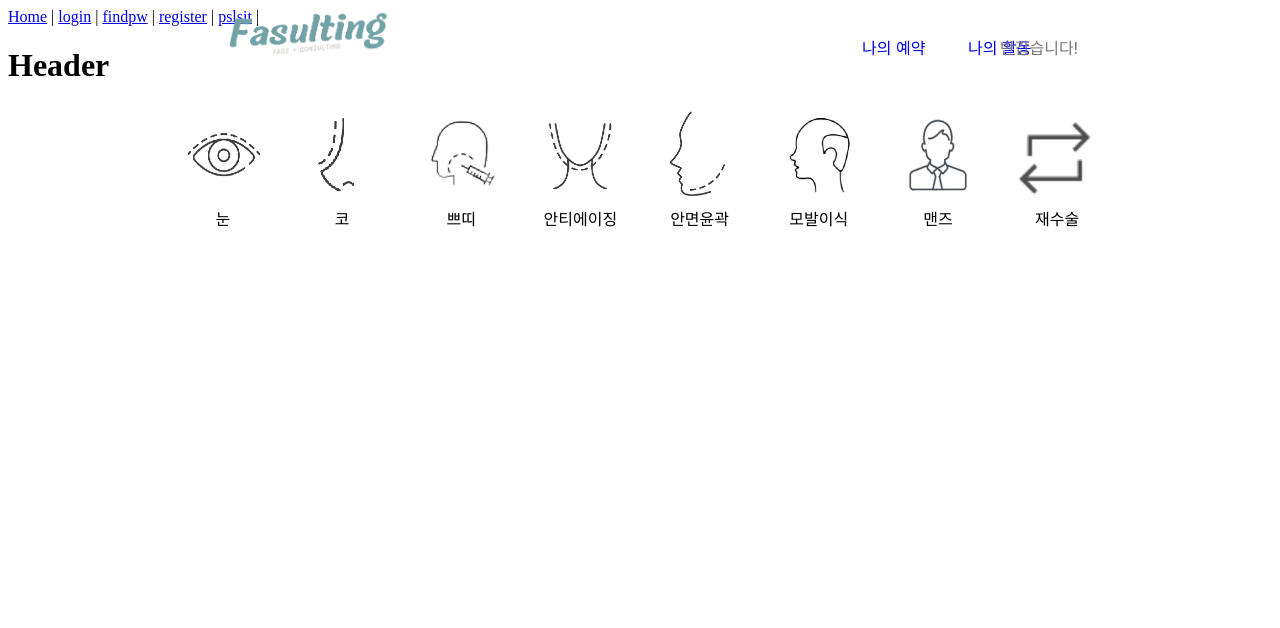
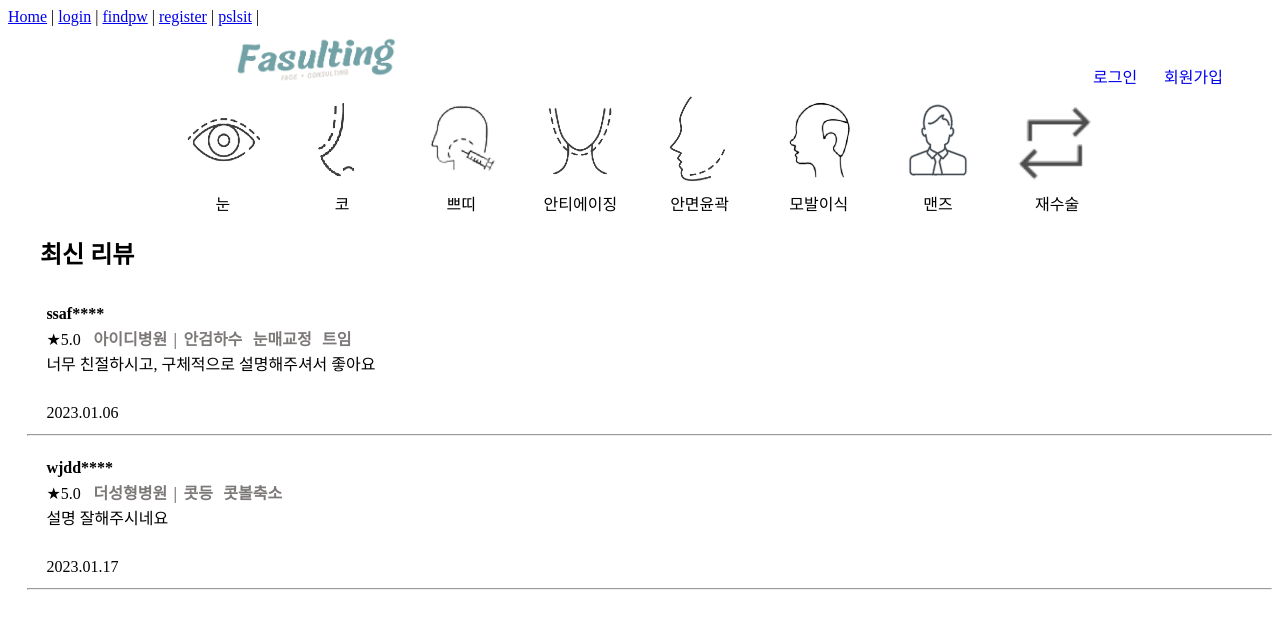
Before and after one commit to sungjeongeon/Fasulting, a React (Create React App) app in the folder fasulting/: page / in a window 1280 px wide. Shown: the top 628 px of the page. Built offline with nearby package versions, Linux system fonts and the light colour scheme.

Commit message:
Feat: ReviewList 컴포넌트 작성 및 mainCategory 수정

```diff
--- a/fasulting/src/components/Header.js
+++ b/fasulting/src/components/Header.js
@@ -5,11 +5,10 @@ import { useState } from "react";
 
 function Header() {
   // 로그인 여부에 따라, nav bar 링크가 달라지므로 state 이용
-  const [login, setLogin] = useState(true)
+  const [login, setLogin] = useState(false)
 
   return (
     <div>
-      <h1>Header</h1>
       <div className={styles.navbar}>
         <img className={styles.logo} src="assets/images/fasulting_logo.png" alt="logo"/>
         {login ?
--- a/fasulting/src/components/Header.module.css
+++ b/fasulting/src/components/Header.module.css
@@ -1,50 +1,38 @@
 .navbar {
-  position: absolute;
-  width: 1440px;
-  height: 65px;
-  left: 0px;
-  top: 0px;
+  position: relative;
+  width: 90rem;
+  height: 4.06rem;
 }
 
 .logo {
   position: absolute;
-  width: 169.23px;
-  height: 50px;
-  left: 224px;
-  top: 7px;
+  width: 10.56rem;
+  height: 3.13rem;
+  left: 14rem;
+  top: 0.44rem;
 }
 
 .login {
-  width: 42px;
-  height: 13px;
-  left: calc(50% - 42px/2 + 386px);
-  top: calc(50% - 13px/2 - 479.5px);
+  left: 67.81rem;
+  top: 1.63rem;
 }
 
 .register {
-  width: 57px;
-  height: 13px;
-  left: calc(50% - 57px/2 + 464.5px);
-  top: calc(50% - 13px/2 - 479.5px);
+  left: 72.25rem;
+  top: 1.63rem;
 }
 
 .reserve {
-  width: 117px;
-  height: 40px;
-  left: calc(50% - 117px/2 + 200.5px);
-  top: 12px;
+  left: 53.88rem;
+  top: 0.75rem;
 }
 
 .mypage {
-  width: 117px;
-  height: 40px;
   left: 968px;
   top: 12px;
 }
 
 .greeting {
-  width: 117px;
-  height: 40px;
   left: 1000px;
   top: 12px;
 }
@@ -64,3 +52,9 @@
 
   color: #7C7877;
 }
+
+/*
+.text {
+  width: 7.31rem;
+  height: 2.50rem;
+} */
--- a/fasulting/src/components/MainCategoryListItem.module.css
+++ b/fasulting/src/components/MainCategoryListItem.module.css
@@ -9,3 +9,8 @@
   display: flex;
   justify-content: center;
 }
+
+.img {
+  width: 40px;
+  height: 40px;
+}
--- /dev/null
+++ b/fasulting/src/components/ReviewList.js
@@ -0,0 +1,52 @@
+import React from "react"
+import ReviewListItem from "./ReviewListItem"
+import styles from "./ReviewList.module.css"
+function ReviewList() {
+	// 임시 데이터 (아이디, 리뷰 내용, 날짜, 병원, 세부 카테고리, 별점)
+	const tempdata = [
+		{
+			id: 'ssafffff',
+			content: '너무 친절하시고, 구체적으로 설명해주셔서 좋아요',
+			date: '2023.01.06',
+			hospital: '아이디병원',
+			subcategory: [
+				'안검하수',
+				'눈매교정',
+				'트임',
+			],
+			rating: 5.0
+		},
+		{
+			id: 'wjddnjsdnd',
+			content: '설명 잘해주시네요',
+			date: '2023.01.17',
+			hospital: '더성형병원',
+			subcategory: [
+				'콧등',
+				'콧볼축소',
+			],
+			rating: 5.0
+		},
+	]
+	return (
+		<div>
+			<div>
+				<h2 className={styles.title}>최신 리뷰</h2>
+				{/* <a href="#">전체 보기 ⇁</a> */}
+			</div>
+			{tempdata.map((review, index) => (
+				<ReviewListItem
+					key={index}
+					userid={review.id}
+					content={review.content}
+					date={review.date}
+					hospital={review.hospital}
+					subcategory={review.subcategory}
+					rating={review.rating}
+				/>
+			))}
+		</div>
+	)
+}
+
+export default ReviewList
--- /dev/null
+++ b/fasulting/src/components/ReviewList.module.css
@@ -0,0 +1,3 @@
+.title {
+  margin-left: 2rem;
+}
--- /dev/null
+++ b/fasulting/src/components/ReviewListItem.js
@@ -0,0 +1,44 @@
+import React from "react";
+import propTypes from "prop-types"
+import styles from "./ReviewListItem.module.css"
+
+function ReviewListItem({userid, content, date, hospital, subcategory, rating}) {
+  return (
+    <div className={styles.pl}>
+      <div className={`${styles.pl} ${styles.whitespace_h}`}>
+        <div className={styles.bold}>
+          {userid.substr(0,4)+'****'}
+        </div>
+        <div className={styles.flex}>
+          <span className={styles.mr2}>★{rating.toFixed(1)}</span>
+          <div className={`${styles.color} ${styles.bold}`}>
+            <span className={styles.mr}>{hospital}</span>
+            <span className={styles.mr}>|</span>
+            {subcategory.map((sub, index) => (
+              <span className={styles.mr} key={index}>{sub} </span>
+              ))}
+          </div>
+        </div>
+        <div className={styles.contentbox}>
+          {content}
+        </div>
+        <div>
+          {date}
+        </div>
+      </div>
+      <div><hr/></div>
+    </div>
+  )
+}
+
+ReviewListItem.propTypes = {
+  userid: propTypes.string.isRequired,
+  content: propTypes.string.isRequired,
+  date: propTypes.string.isRequired,
+  // date: propTypes.instanceOf(Date).isRequired,
+  hospital: propTypes.string.isRequired,
+  subcategory: propTypes.arrayOf(propTypes.string.isRequired),
+  rating: propTypes.number.isRequired
+}
+
+export default ReviewListItem
--- /dev/null
+++ b/fasulting/src/components/ReviewListItem.module.css
@@ -0,0 +1,26 @@
+.pl {
+  padding-left: 1.2rem;
+}
+.whitespace_h {
+  padding-top: 0.7rem;
+  line-height: 1.6rem;
+}
+.mr {
+  margin-right: 0.4rem;
+}
+.mr2 {
+  margin-right: 0.8rem;
+}
+.color {
+  color: #7C7877;
+}
+.bold {
+  font-weight: bold;
+}
+.flex {
+  display: flex;
+}
+
+.contentbox {
+  height: 3rem;
+}
--- a/fasulting/src/pages/client/Home.js
+++ b/fasulting/src/pages/client/Home.js
@@ -1,9 +1,11 @@
 import MainCategoryList from "../../components/MainCategoryList";
+import ReviewList from "../../components/ReviewList";
 
 function Home() {
   return (
     <div>
       <MainCategoryList/>
+      <ReviewList/>
     </div>
   );
 }
```
